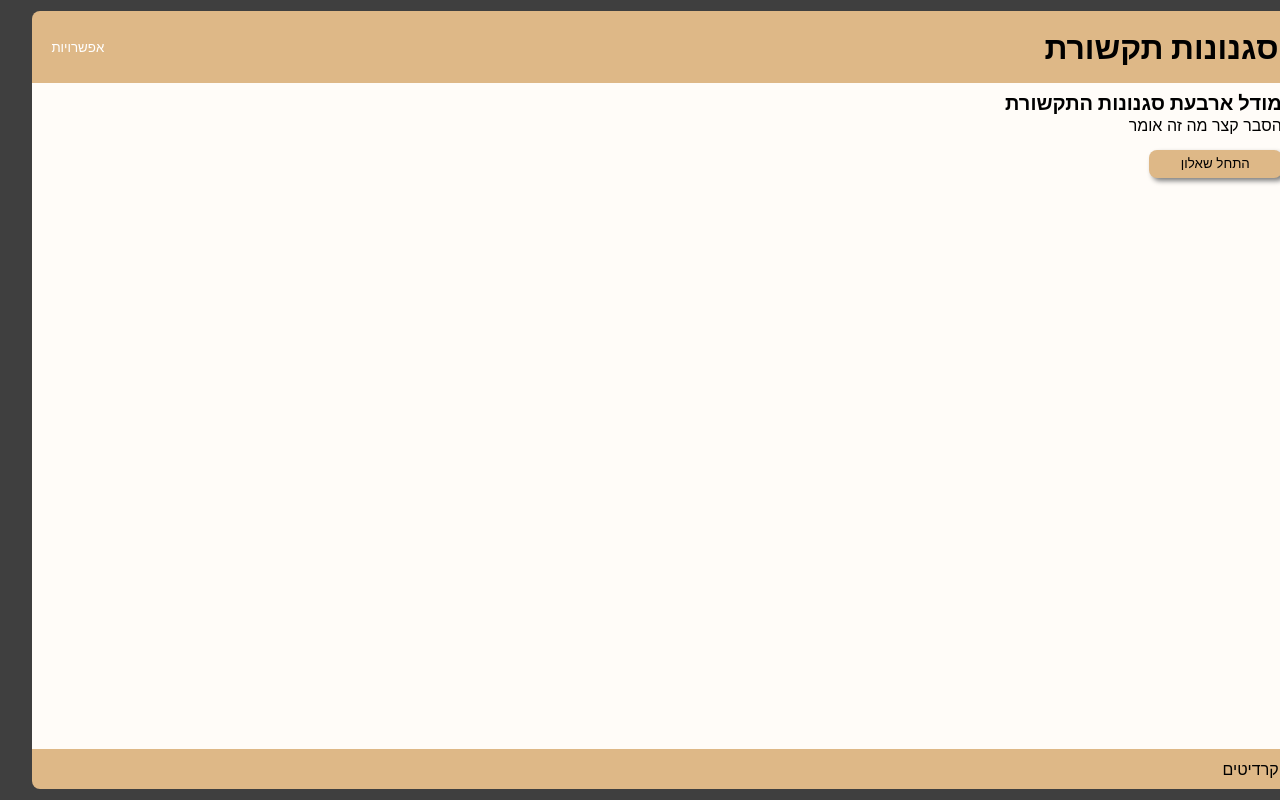
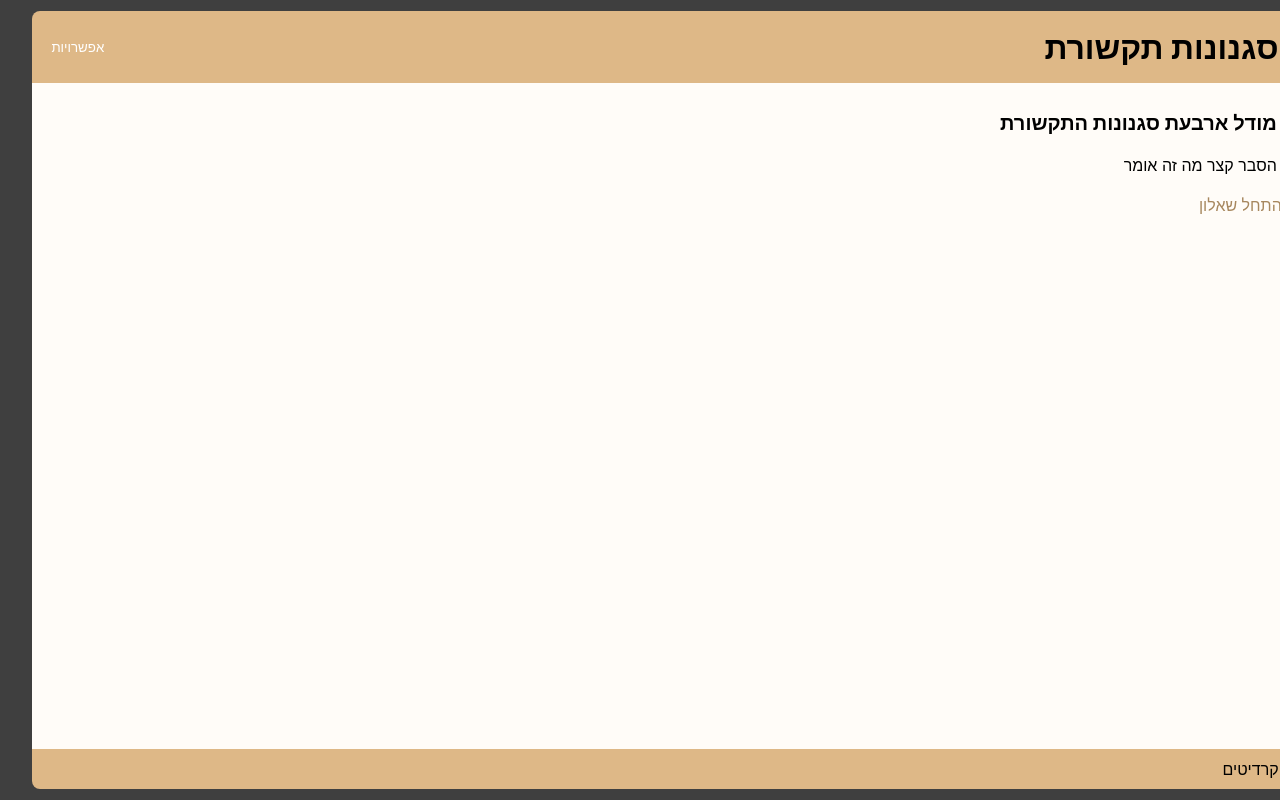
Before and after one commit to NitzanC07/communication-styles, a Next.js app: page / in a window 1280 px wide. Built offline with nearby package versions, Linux system fonts and the light colour scheme.

Commit message:
Create styling for buttons and links

```diff
--- a/src/app/page.module.css
+++ b/src/app/page.module.css
@@ -2,24 +2,12 @@
   padding: 0.5rem;
 }
 .title {
-  margin: 0;
+  margin: 20px 5px;
   font-size: 20px;
   text-align: start;
 }
 
-.btn {
-  margin: 15px 0;
-  padding: 0.4rem 2rem;
-  background-color: rgb(222, 184, 135);
-  color: black;
-  border: 0;
-  border-radius: 0.5rem;
-  box-shadow: 3px 3px 5px gray;
-  transition-duration: 0.7s;
-  cursor: pointer;
+.paragraph {
+  margin: 20px 5px;
+  padding: 0;
 }
-
-.btn:hover {
-  box-shadow: 1px 1px 5px gray;
-  background-color: rgba(222, 184, 135, 0.7);
-}
--- a/src/app/page.tsx
+++ b/src/app/page.tsx
@@ -1,14 +1,14 @@
 import Link from "next/link";
 import styles from "./page.module.css";
+import Button from "@/components/Button/Button";
+import SimpleLink from "@/components/SimpleLink/SimpleLink";
 
 export default function Home() {
   return (
     <section className={styles.section}>
       <h2 className={styles.title}>מודל ארבעת סגנונות התקשורת</h2>
       <p className={styles.paragraph}>הסבר קצר מה זה אומר</p>
-      <Link href="/questionaries">
-        <button className={styles.btn}>התחל שאלון</button>
-      </Link>
+      <SimpleLink href="/questionaries" text="התחל שאלון" />
     </section>
   );
 }
--- a/src/app/questionaries/page.tsx
+++ b/src/app/questionaries/page.tsx
@@ -2,6 +2,7 @@
 import QuestionTwoOptions from "@/components/QuestionTwoOptions/QuestionTwoOptions";
 import styles from "./page.module.css";
 import { useState } from "react";
+import Button from "@/components/Button/Button";
 
 const questionaryA = [
   { queNumber: 1, option1: "שיטתי", option2: "אקראי" },
@@ -66,7 +67,6 @@ function QuestionaryModel() {
   };
 
   const saveResult = () => {
-
     setResultA(result);
   };
 
@@ -82,9 +82,7 @@ function QuestionaryModel() {
           onSelect={(index, value) => handleResponseUser(index, value)}
         />
       ))}
-      <button type="button" onClick={saveResult}>
-        סיום
-      </button>
+      <Button onClick={saveResult} text={"שלח"} />
       <span>תוצאת שאלון ראשון: {resultA}</span>
     </form>
   );
--- /dev/null
+++ b/src/components/Button/Button.tsx
@@ -0,0 +1,15 @@
+import styles from './style.module.css';
+
+interface ButtonProps {
+    onClick: () => void;
+    text: String;
+}
+function Button({onClick, text}: ButtonProps) {
+  return (
+    <button className={styles.button} type="button" onClick={onClick}>
+        {text}
+    </button>
+  )
+}
+
+export default Button
--- /dev/null
+++ b/src/components/SimpleLink/SimpleLink.tsx
@@ -0,0 +1,15 @@
+import Link from 'next/link';
+import styles from './styles.module.css';
+
+interface LinkProps {
+    href: string;
+    text: String;
+}
+
+function SimpleLink({href, text}:LinkProps) {
+  return (
+    <Link className={styles.link} href={href}>{text}</Link>
+  )
+}
+
+export default SimpleLink
--- /dev/null
+++ b/src/components/SimpleLink/styles.module.css
@@ -0,0 +1,14 @@
+.link {
+    font-size: 1rem;
+    color: rgb(167, 135, 94);
+    /* background-color: rgb(250, 235, 215); */
+    margin: 0;
+    padding: 2px 0;
+    transition-duration: 2s;
+}
+
+.link:hover {
+    color: rgba(167, 135, 94, 0.7);
+    border-bottom: 1px dotted #000;
+    border-top: 1px dotted #000;
+}
```
Also changed, not shown: src/components/Button/style.module.css (added, +16 -0 lines).
